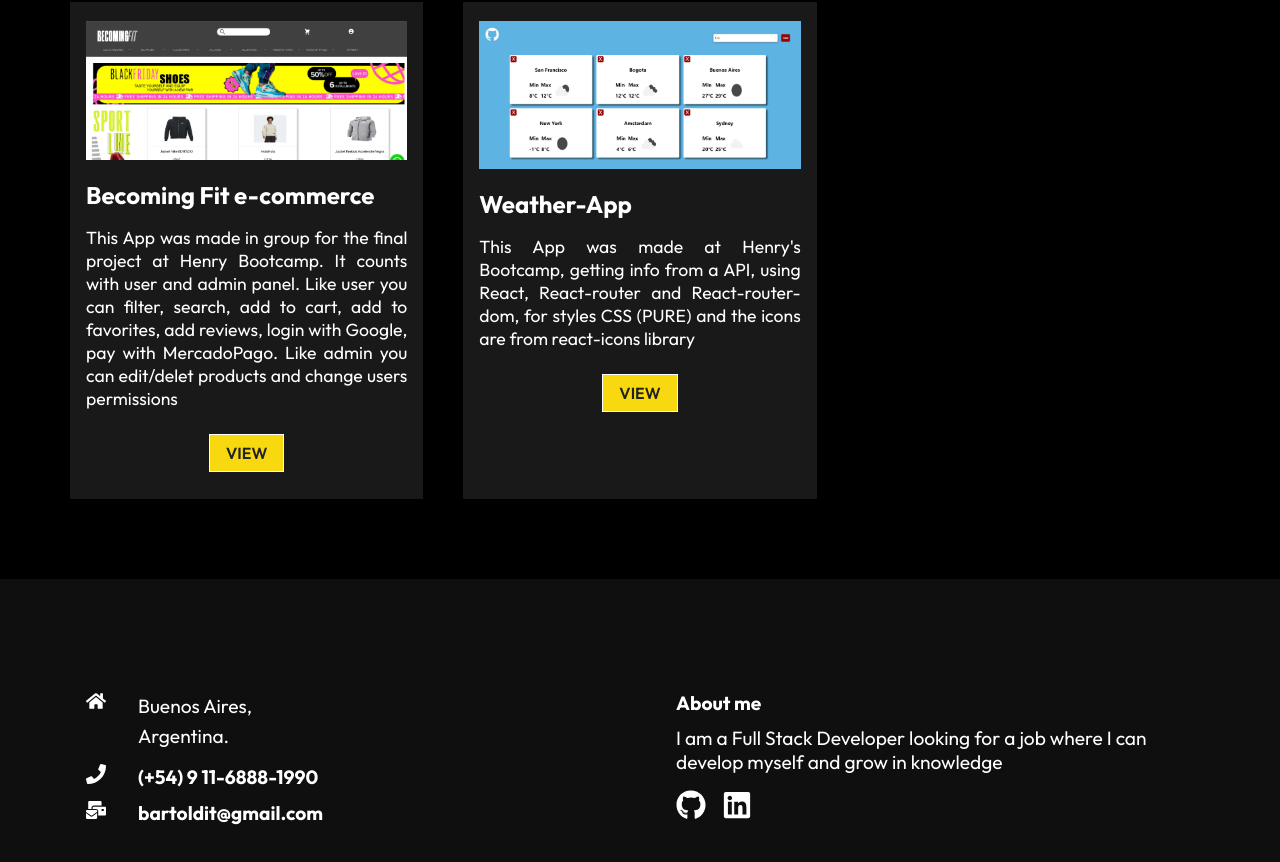
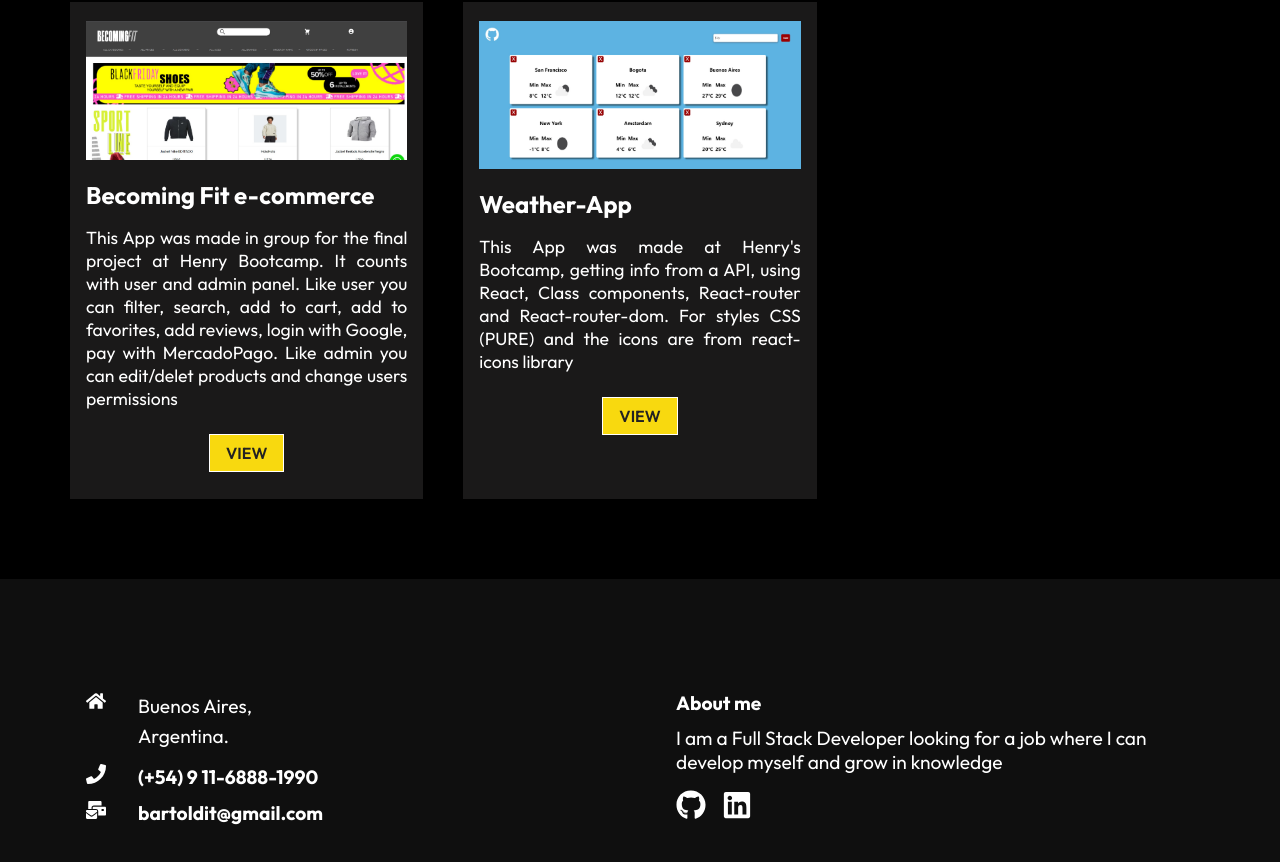
Before and after one commit to TomasBartoldi/Portfolio, a React (Create React App) app: page / in a window 1280 px wide. Shown: the part 934-1796 px from the top of the page. Built offline with nearby package versions, Linux system fonts and the light colour scheme.

Commit message:
Weather app description changes

```diff
--- a/src/components/WorkCardData.js
+++ b/src/components/WorkCardData.js
@@ -13,7 +13,7 @@ const ProjectCardData = [
     {
         imgsrc: pro2,
         title: "Weather-App",
-        text: "This App was made at Henry's Bootcamp, getting info from a API, using React, React-router and React-router-dom, for styles CSS (PURE) and the icons are from react-icons library",
+        text: "This App was made at Henry's Bootcamp, getting info from a API, using React, Class components, React-router and React-router-dom. For styles CSS (PURE) and the icons are from react-icons library",
         view: 'https://weather-app-tomasbartoldi.vercel.app/',
 
     },
```
